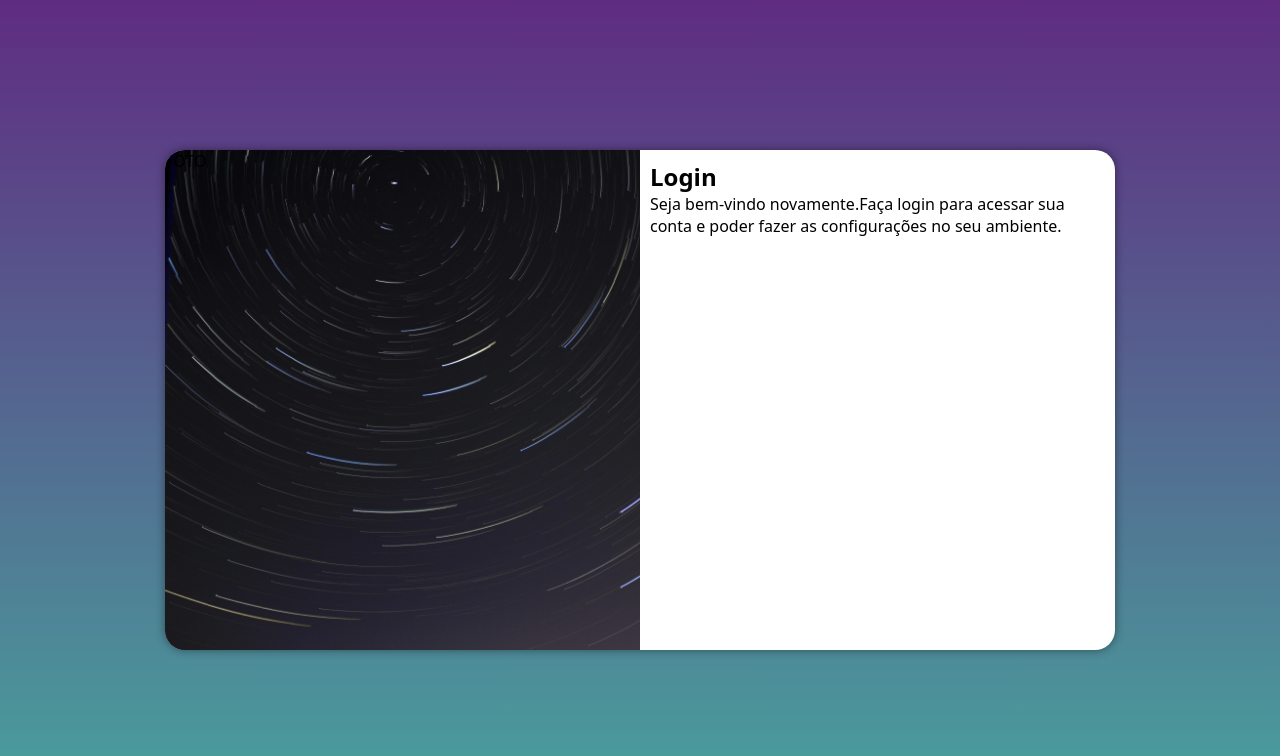
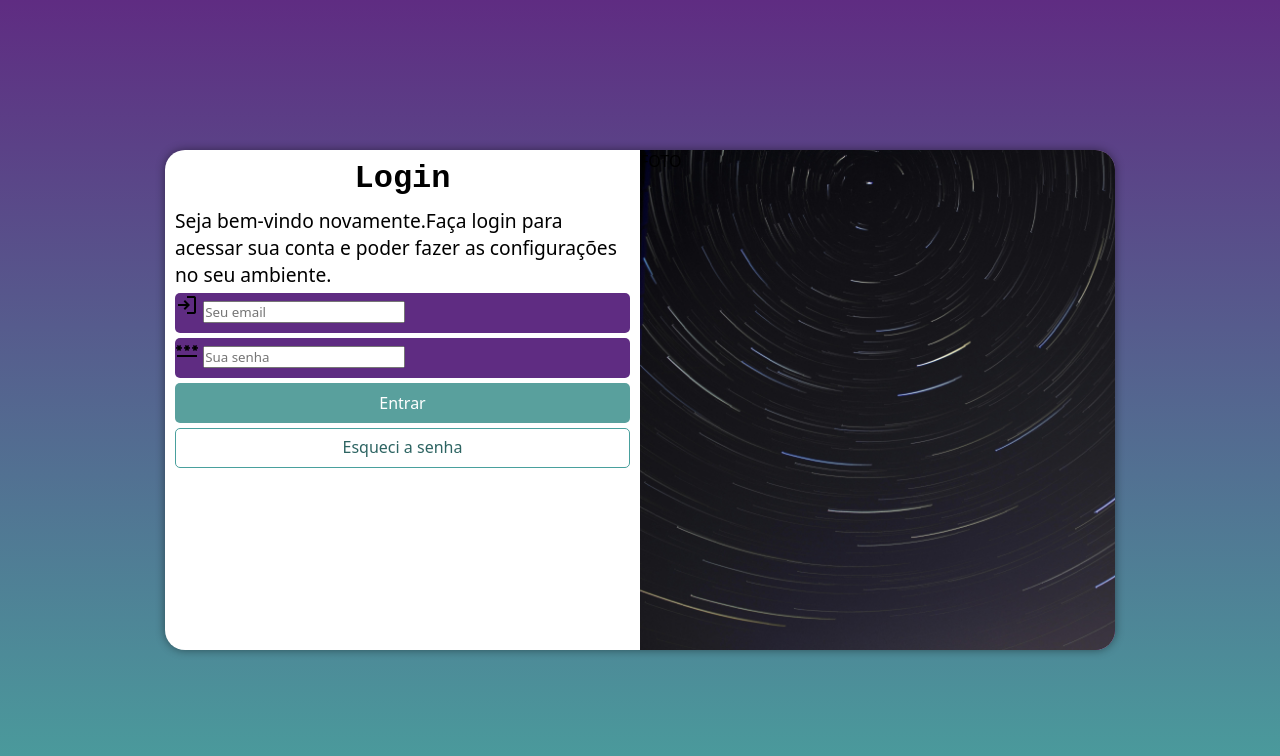
Before and after one commit to caua-junior/projeto-login, a plain HTML site: page index.html in a window 1280 px wide. Drawn offline with nearby package versions, Linux system fonts and the light colour scheme.

Commit message:
formatação do formulario

```diff
--- a/estilos/mediaquery.css
+++ b/estilos/mediaquery.css
@@ -4,14 +4,17 @@
     body {
         background-image: linear-gradient(to top,#49a09d,#5f2c82);
     }
+
     section#login {
         width: 80vw;
     }
+
     section#login > div#imagem {
         float: left;
         width: 30%;
         height: 100%;
     }
+
     section#login > div#formulario {
         float: right;
         width: 70%;
@@ -22,16 +25,27 @@
     body {
         background-image: linear-gradient(to top,#49a09d,#5f2c82);
     }
+
     section#login {
         width: 950px;
     }
+
     section#login > div#imagem {
-        float: left;
+        float: right;
         width: 50%;
         height: 100%;
     }
+
     section#login > div#formulario {
-        float: right;
+        float: left;
         width: 50%;
     }
+
+    div#formulario > h1 {
+       font-size: 2em;
+    }
+
+    div#formulario > p{
+        font-size: 1.2em;
+    }
 }
--- a/estilos/style.css
+++ b/estilos/style.css
@@ -34,7 +34,7 @@ section#login {
     overflow: hidden;
 
     background-color: white;
-    width: 250px;
+    width: 260px;
     height: 500px;
     border-radius: 20px;
     box-shadow: 0px 0px 10px rgba(0, 0, 0, 0.441);
@@ -55,3 +55,62 @@ section#login > div#formulario {
     padding: 10px;
 
 }
+div#formulario > h1 {
+    text-align: center;
+    margin-bottom: 10px;
+    font-family: 'Courier New', Courier, monospace;
+}
+
+div#formulario > p{
+    font-size: 0.8em;
+}
+
+form > div.campo {
+    background-color: #5f2c82;
+    display: block;
+    width: 100%;
+    height: 40px;
+    border-radius: 5px;
+    margin: 5px 0px;
+}
+
+div.campo > label {
+    display: none;
+}
+
+form > input[type=submit] {
+    display: block;
+    font-size: 1em;
+    width: 100%;
+    height: 40px;
+    background-color: #59a09d;
+    color: white;
+    border: none;
+    border-radius: 5px;
+    cursor: pointer;
+}
+
+form > input[type=submit]:hover {
+    background-color: #2d6462;
+    transition: 0.8s;
+}
+
+form > a.botao {
+    display: block;
+    text-align: center;
+    font-size: 1em;
+    width: 100%;
+    height: 40px;
+    padding-top: 7px;
+    margin-top: 5px;
+    color: #2d6462;
+    background-color: white;
+    border: 1px solid #49a09d;
+    border-radius: 5px;
+    text-decoration: none;
+}
+
+form > a.botao:hover {
+    background-color: #6cd3cf;
+    transition: 0.8s;
+}
--- a/index.html
+++ b/index.html
@@ -7,6 +7,8 @@
     <link rel="shortcut icon" href="imagens/icons8-login-100.png" type="image/x-icon">
     <link rel="stylesheet" href="estilos/style.css">
     <link rel="stylesheet" href="estilos/mediaquery.css">
+    <link rel="stylesheet" href="https://fonts.googleapis.com/css2?family=Material+Symbols+Outlined:opsz,wght,FILL,GRAD@24,400,0,0" />
+    <link rel="stylesheet" href="https://fonts.googleapis.com/css2?family=Material+Symbols+Outlined:opsz,wght,FILL,GRAD@24,400,0,0" />
 </head>
 <body>
     <main>
@@ -17,7 +19,23 @@
             <div id="formulario">
                 <h1>Login</h1>
                 <p>Seja bem-vindo novamente.Faça login para acessar sua conta e poder fazer as configurações no seu ambiente.</p>
-                <form action="login.php" method="post">
+                <form action="login.php" method="post" autocomplete="on">
+                    <div class="campo">
+                        <span class="material-symbols-outlined">
+                            login
+                            </span>
+                        <input type="email" name="login" id="ilogin" placeholder="Seu email" autocomplete="email" required maxlength="20">
+                        <label for="ilogin">Login</label>
+                    </div>
+                    <div class="campo">
+                        <span class="material-symbols-outlined">
+                            password
+                            </span>
+                        <input type="password" name="senha" id="isenha" placeholder="Sua senha" autocomplete="current-password" required minlength="8" maxlength="20">
+                        <label for="isenha">Senha</label>
+                    </div>
+                    <input type="submit" value="Entrar">
+                    <a href="esqueci.html" class="botao">Esqueci a senha</a>
 
                 </form>
             </div>
```
